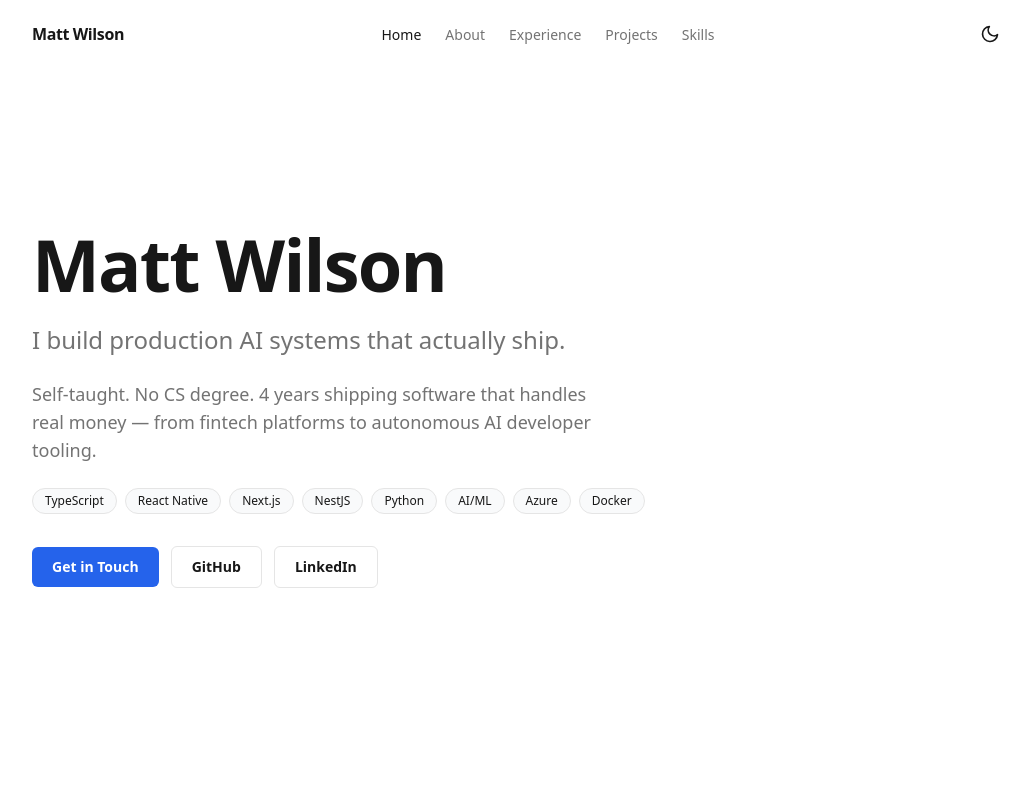
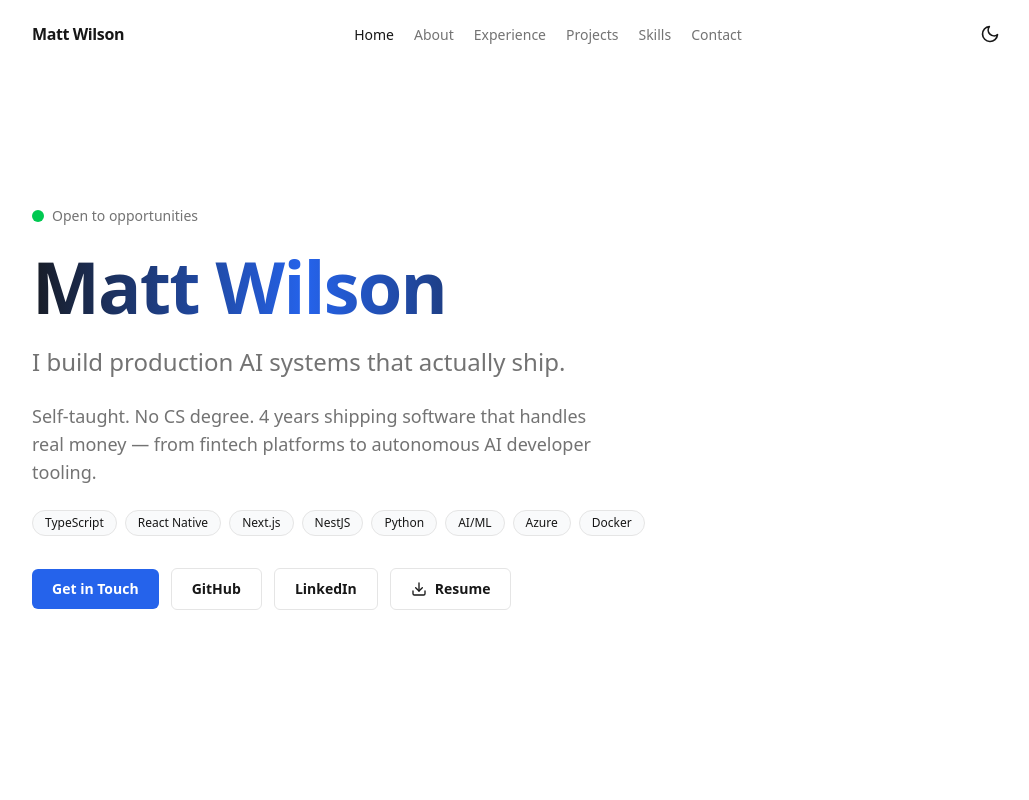
Before and after one commit to mattwilson02/mattwilson02.github.io, a Next.js app: page / in a window 1280 px wide. Shown: the top 800 px of the page, without its empty margins (120-1149 px from the left). Built offline with nearby package versions, Linux system fonts and the light colour scheme.

Commit message:
feat(sprint-6-integration-resume-and-availability): sprint 6 integration resume and availability

```diff
--- a/src/app/layout.tsx
+++ b/src/app/layout.tsx
@@ -72,6 +72,10 @@ const jsonLd = {
     "Docker",
     "Full Stack Development",
   ],
+  seeks: {
+    "@type": "Demand",
+    description: "Full-stack engineering and AI development opportunities",
+  },
 };
 
 export default function RootLayout({
--- a/src/app/page.tsx
+++ b/src/app/page.tsx
@@ -1,12 +1,34 @@
+import dynamic from "next/dynamic";
 import { Nav } from "@/components/nav";
 import { Hero } from "@/components/hero";
-import { About } from "@/components/about";
-import { Experience } from "@/components/experience";
-import { Projects } from "@/components/projects";
-import { Skills } from "@/components/skills";
-import { Certifications } from "@/components/certifications";
-import { Testimonials } from "@/components/testimonials";
 import { Footer } from "@/components/footer";
+import { ScrollToTop } from "@/components/scroll-to-top";
+
+const About = dynamic(() =>
+  import("@/components/about").then((m) => ({ default: m.About })),
+);
+const Experience = dynamic(() =>
+  import("@/components/experience").then((m) => ({ default: m.Experience })),
+);
+const Projects = dynamic(() =>
+  import("@/components/projects").then((m) => ({ default: m.Projects })),
+);
+const Skills = dynamic(() =>
+  import("@/components/skills").then((m) => ({ default: m.Skills })),
+);
+const Certifications = dynamic(() =>
+  import("@/components/certifications").then((m) => ({
+    default: m.Certifications,
+  })),
+);
+const Testimonials = dynamic(() =>
+  import("@/components/testimonials").then((m) => ({
+    default: m.Testimonials,
+  })),
+);
+const Contact = dynamic(() =>
+  import("@/components/contact").then((m) => ({ default: m.Contact })),
+);
 
 export default function Home() {
   return (
@@ -20,8 +42,10 @@ export default function Home() {
         <Skills />
         <Certifications />
         <Testimonials />
+        <Contact />
       </main>
       <Footer />
+      <ScrollToTop />
     </>
   );
 }
--- a/src/components/contact.tsx
+++ b/src/components/contact.tsx
@@ -20,6 +20,25 @@ const itemVariants = {
     transition: { duration: 0.5, ease: [0.25, 0.1, 0.25, 1] },
   },
 };
+
+const DownloadIcon = () => (
+  <svg
+    xmlns="http://www.w3.org/2000/svg"
+    width="16"
+    height="16"
+    viewBox="0 0 24 24"
+    fill="none"
+    stroke="currentColor"
+    strokeWidth="2"
+    strokeLinecap="round"
+    strokeLinejoin="round"
+    aria-hidden="true"
+  >
+    <path d="M21 15v4a2 2 0 0 1-2 2H5a2 2 0 0 1-2-2v-4" />
+    <polyline points="7 10 12 15 17 10" />
+    <line x1="12" y1="15" x2="12" y2="3" />
+  </svg>
+);
 
 const GitHubIcon = () => (
   <svg
@@ -99,6 +118,17 @@ export function Contact() {
             </a>
           ))}
         </motion.div>
+
+        <motion.div variants={itemVariants} className="mt-6">
+          <a
+            href={contactData.resumeLink.href}
+            download
+            className="flex items-center gap-2 rounded-md border border-[var(--color-border)] px-5 py-2.5 text-sm font-semibold text-[var(--color-foreground)] transition-colors hover:border-[var(--color-accent)] hover:text-[var(--color-accent)] focus-visible:outline-none focus-visible:ring-2 focus-visible:ring-[var(--color-accent)] focus-visible:ring-offset-2"
+          >
+            <DownloadIcon />
+            {contactData.resumeLink.label}
+          </a>
+        </motion.div>
       </motion.div>
     </Section>
   );
--- a/src/components/hero.tsx
+++ b/src/components/hero.tsx
@@ -23,6 +23,25 @@ const itemVariants = {
   },
 };
 
+const DownloadIcon = () => (
+  <svg
+    xmlns="http://www.w3.org/2000/svg"
+    width="16"
+    height="16"
+    viewBox="0 0 24 24"
+    fill="none"
+    stroke="currentColor"
+    strokeWidth="2"
+    strokeLinecap="round"
+    strokeLinejoin="round"
+    aria-hidden="true"
+  >
+    <path d="M21 15v4a2 2 0 0 1-2 2H5a2 2 0 0 1-2-2v-4" />
+    <polyline points="7 10 12 15 17 10" />
+    <line x1="12" y1="15" x2="12" y2="3" />
+  </svg>
+);
+
 export function Hero() {
   const prefersReducedMotion = useReducedMotion();
 
@@ -38,10 +57,28 @@ export function Hero() {
           animate="visible"
           className="flex flex-col gap-6"
         >
+          {/* Availability badge */}
+          {heroData.availability.status !== "unavailable" && (
+            <motion.div
+              variants={itemVariants}
+              className="flex items-center gap-2"
+            >
+              <span className="relative flex h-3 w-3">
+                {!prefersReducedMotion && (
+                  <span className="absolute inline-flex h-full w-full animate-ping rounded-full bg-green-500 opacity-75" />
+                )}
+                <span className="relative inline-flex h-3 w-3 rounded-full bg-green-500" />
+              </span>
+              <span className="text-sm text-[var(--color-muted)]">
+                {heroData.availability.message}
+              </span>
+            </motion.div>
+          )}
+
           {/* Name */}
           <motion.h1
             variants={itemVariants}
-            className="text-5xl font-bold tracking-tight md:text-6xl lg:text-7xl"
+            className="text-5xl font-bold tracking-tight md:text-6xl lg:text-7xl text-shimmer"
           >
             {heroData.name}
           </motion.h1>
@@ -96,6 +133,14 @@ export function Hero() {
                 {link.label}
               </a>
             ))}
+            <a
+              href={heroData.resumeLink.href}
+              download
+              className="flex items-center gap-2 rounded-md border border-[var(--color-border)] px-5 py-2.5 text-sm font-semibold text-[var(--color-foreground)] transition-colors hover:border-[var(--color-accent)] hover:text-[var(--color-accent)] focus-visible:outline-none focus-visible:ring-2 focus-visible:ring-[var(--color-accent)] focus-visible:ring-offset-2"
+            >
+              <DownloadIcon />
+              {heroData.resumeLink.label}
+            </a>
           </motion.div>
         </motion.div>
       </div>
--- a/src/components/nav.tsx
+++ b/src/components/nav.tsx
@@ -9,6 +9,7 @@ const navLinks = [
   { label: "Experience", href: "#experience", id: "experience" },
   { label: "Projects", href: "#projects", id: "projects" },
   { label: "Skills", href: "#skills", id: "skills" },
+  { label: "Contact", href: "#contact", id: "contact" },
 ];
 
 export function Nav() {
@@ -99,7 +100,7 @@ export function Nav() {
         </a>
 
         {/* Desktop links */}
-        <ul className="hidden items-center gap-6 md:flex">
+        <ul className="hidden items-center gap-5 md:flex">
           {navLinks.map((link) => (
             <li key={link.href}>
               <a href={link.href} className={linkClass(link.id)}>
--- a/src/data/contact.ts
+++ b/src/data/contact.ts
@@ -14,6 +14,7 @@ export interface ContactData {
   description: string;
   email: ContactLink;
   socialLinks: ContactSocialLink[];
+  resumeLink: { label: string; href: string };
 }
 
 export const contactData: ContactData = {
@@ -36,4 +37,8 @@ export const contactData: ContactData = {
       icon: "linkedin",
     },
   ],
+  resumeLink: {
+    label: "Download Resume",
+    href: "/matt-wilson-resume.pdf",
+  },
 };
--- a/src/data/hero.ts
+++ b/src/data/hero.ts
@@ -5,6 +5,11 @@ export interface HeroData {
   badges: string[];
   primaryCta: { label: string; href: string };
   secondaryLinks: { label: string; href: string }[];
+  resumeLink: { label: string; href: string };
+  availability: {
+    status: "available" | "open" | "unavailable";
+    message: string;
+  };
 }
 
 export const heroData: HeroData = {
@@ -36,4 +41,12 @@ export const heroData: HeroData = {
       href: "https://www.linkedin.com/in/matt-wilson-16a671212/",
     },
   ],
+  resumeLink: {
+    label: "Resume",
+    href: "/matt-wilson-resume.pdf",
+  },
+  availability: {
+    status: "open",
+    message: "Open to opportunities",
+  },
 };
```
Also changed, not shown: 3 other files (tests, documents, lock files or other folders).
